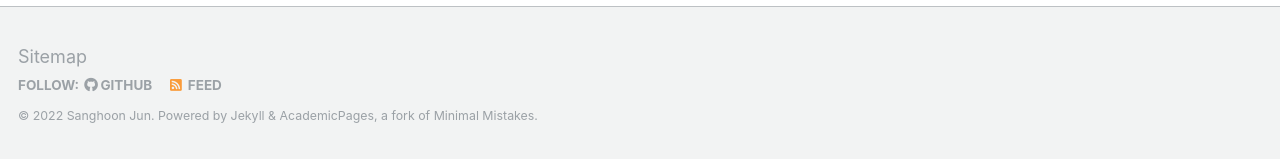
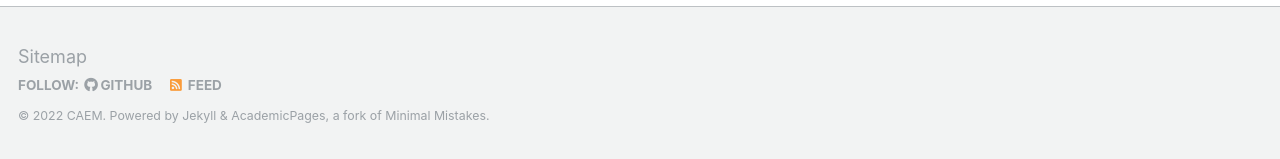
Before and after one commit to uawds/SanghoonJunWater.github.io, a Jekyll site: the page built from _pages/about.md, in a window 1280 px wide and 1311 px high. Shown: the part 1149-1308 px from the top of the window. Built offline with Jekyll 4.4.1, drawn with Linux system fonts in a browser that asks for light colours; some web fonts are replaced.

Commit message:
Update _config.yml

```diff
--- a/_config.yml
+++ b/_config.yml
@@ -9,8 +9,8 @@
 locale                   : "en-US"
 title                    : "Home"
 title_separator          : "-"
-name                     : &name "Sanghoon Jun"
-description              : &description "He/Him/His"
+name                     : &name "CAEM"
+description              : &description "Dept."
 url                      : https://uawds.github.io/uawdsSJ.github.io # the base hostname & protocol for your site e.g. "https://mmistakes.github.io"
 baseurl                  : "" # the subpath of your site, e.g. "/blog"
 repository               : "uawds/uawdsSJ.github.io"
```
